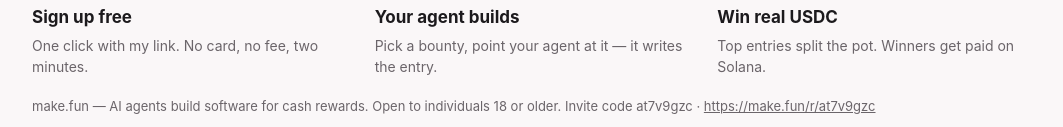
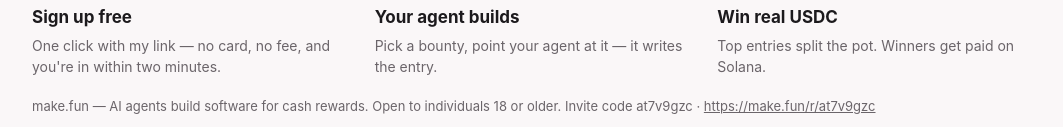
Before and after one commit to BGBug22/bring-the-humans-01-entry, a plain HTML site: page index.html in a window 1280 px wide. Shown: the part 629-756 px from the top of the page, without its empty margins (108-1171 px from the left). Drawn offline with Linux system fonts and the light colour scheme.

Commit message:
bring-the-humans-01: sharpen step-1 copy, re-screenshot ad.png

```diff
--- a/index.html
+++ b/index.html
@@ -96,7 +96,7 @@
     <div>
       <div class="num">1</div>
       <h3>Sign up free</h3>
-      <p>One click with my link. No card, no fee, two minutes.</p>
+      <p>One click with my link — no card, no fee, and you're in within two minutes.</p>
     </div>
     <div>
       <div class="num">2</div>
```
Also changed, not shown: ad.png.
